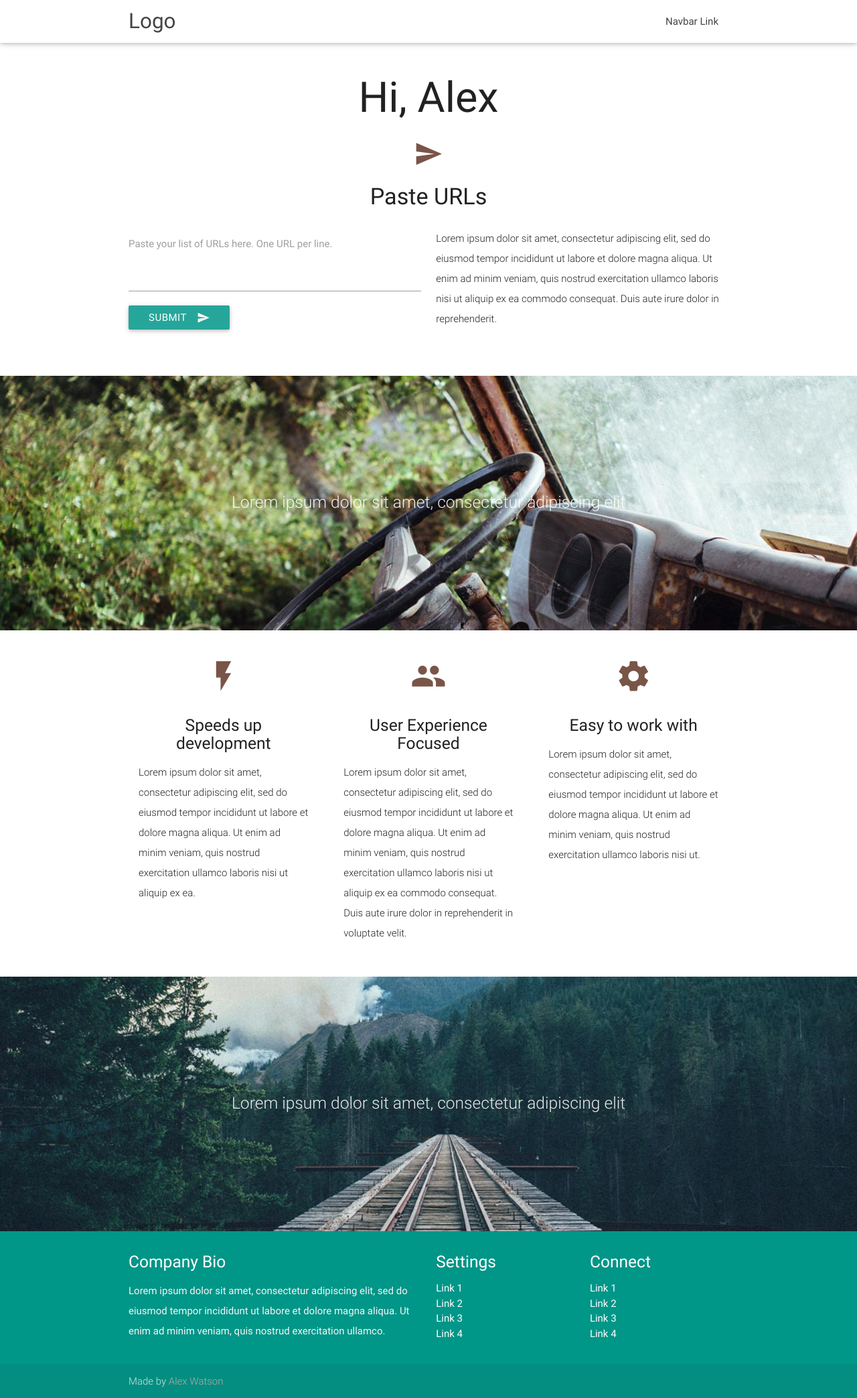
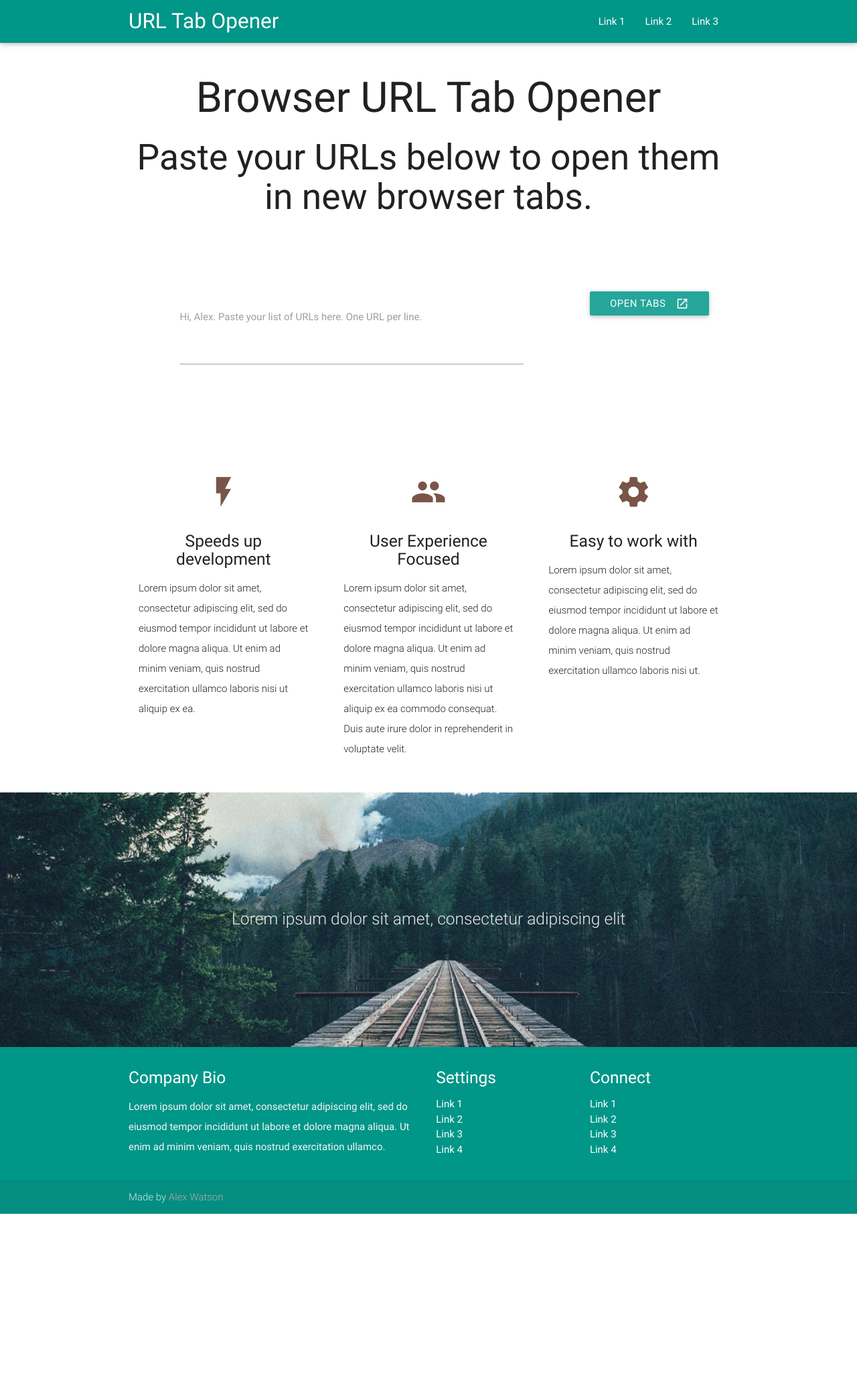
Before and after one commit to alexwatever/py-urlopener, a Flask app: page / in a window 1280 px wide. Shown: the whole page at 67% size. After the commit the page ends 1812 px from the top, so only its background shows below. Run offline with Flask 2, Linux system fonts and the light colour scheme; some libraries are stand-ins or nearby versions.

Commit message:
design changes to tidy up page

```diff
--- a/app/static/js/global.js
+++ b/app/static/js/global.js
@@ -1,45 +1,68 @@
-// init
+// materializecss init
 $(document).ready(function(){
   $('.button-collapse').sideNav();
   $('.parallax').parallax();
 });
 
 
-// main url opener function
+// prevent form natively firing and instead store input data
 $(document).ready(function() {
   $('#formURLs').on('submit', function(e) {
     // prevent form from submitting normally and refreshing page
     e.preventDefault();
 
-    // store textarea field into variable
-    var lines = $('#textareaURLs').val().split(/\n/);
+    // store data from form into variable
+    var data = $('#textareaURLs').val();
 
-    // create empty variables
-    var texts = []; // for array of urls
-    var win = ''; // for opening urls in tabs
+    // validate data
+    validateURLs(data);
+  });
+});
+
+
+// validate data
+function validateURLs(data) {
+  // split data lines into array
+  var lines = data.split(/\n/);
+
+  // create empty array to store valid urls
+  var urlArray = [];
 
   // loop through list of urls to validate
   for (var i=0; i < lines.length; i++) {
-      // only manage this line if it contains a non whitespace character.
+    // handle array item if it contains a non whitespace character.
     if (/\S/.test(lines[i])) {
-
-        // validate url and add http protocol if missing
+      // add http protocol if missing
       if (!lines[i].match(/^[a-zA-Z]+:\/\//))
       {
         lines[i] = 'http://' + lines[i];
-        }
+      };
 
       // push line to array
-        texts.push($.trim(lines[i]));
+      urlArray.push($.trim(lines[i]));
+    } else {
+      // alert if no valid text is entered
+      alert('Please enter at least one valid url.');
     };
   };
 
-    // get length of array
-    var textsLength = texts.length;
+  // store length of array
+  var arrayLength = urlArray.length;
+
+  // if items exist in array then open urls
+  if (arrayLength > 0) {
+    openURLs(urlArray, arrayLength);
+  };
+};
+
+
+// open validated list of urls
+function openURLs(urlArray, arrayLength) {
+  // variable for opening urls in tabs
+  var win = '';
 
   // loop through array of urls and open
-    for (var i=0; i < textsLength; i++) {
-      win = window.open(texts[i], '_blank');
+  for (var i=0; i < arrayLength; i++) {
+    win = window.open(urlArray[i], '_blank');
   };
-  });
-});
+};
--- a/app/templates/index.html
+++ b/app/templates/index.html
@@ -1,28 +1,27 @@
 {% extends "base.html" %}
 
 {% block content %}
-  <h1>Hi, {{ user.nickname }}</h1>
+  <h1>Browser URL Tab Opener</h1>
 
-  <h3><i class="mdi-content-send brown-text"></i></h3>
-  <h4>Paste URLs</h4>
+  <h2>Paste your URLs below to open them in new browser tabs.</h2>
 
-  <div class="row">
-    <!--<form onsubmit="return processURL();">-->
-    <form id="formURLs">
-      <div class="input-field col s6 left-align">
+  <p>&nbsp;</p>
+  <p>&nbsp;</p>
+
+  <form id="formURLs">
+    <div class="row">
+      <div class="col s7 offset-s1 left-align input-field">
         <textarea id="textareaURLs" class="materialize-textarea"></textarea>
-        <label for="textareaURLs">Paste your list of URLs here. One URL per line.</label>
+        <label for="textareaURLs">Hi, {{ user.nickname }}. Paste your list of URLs here. One URL per line.</label>
+      </div>
 
-        <button class="btn waves-effect waves-light" type="submit" name="action">Submit
-          <i class="material-icons right">send</i>
+      <div class="col s3 offset-s1 left-align">
+        <button class="btn waves-effect waves-light" type="submit" name="action">
+          Open Tabs <i class="material-icons right">open_in_new</i>
         </button>
       </div>
-    </form>
+    </div>
+  </form>
 
-    <div class="col s6">
-      <p class="left-align light">
-        Lorem ipsum dolor sit amet, consectetur adipiscing elit, sed do eiusmod tempor incididunt ut labore et dolore magna aliqua. Ut enim ad minim veniam, quis nostrud exercitation ullamco laboris nisi ut aliquip ex ea commodo consequat. Duis aute irure dolor in reprehenderit.
-      </p>
-    </div>
-  </div>
+  <p>&nbsp;</p>
 {% endblock %}
--- a/app/templates/nav.html
+++ b/app/templates/nav.html
@@ -1,15 +1,11 @@
-  <nav class="white" role="navigation">
+  <nav class="teal" role="navigation">
     <div class="nav-wrapper container">
-      <a id="logo-container" href="#" class="brand-logo">Logo</a>
-      <ul class="right hide-on-med-and-down">
-        <li><a href="#">Navbar Link</a></li>
+      <a id="logo-container" href="#" class="brand-logo white-text">URL Tab Opener</a>
+
+      <ul id="nav-mobile" class="right hide-on-med-and-down">
+        <li><a href="#" class="white-text">Link 1</a></li>
+        <li><a href="#" class="white-text">Link 2</a></li>
+        <li><a href="#" class="white-text">Link 3</a></li>
       </ul>
-
-      <ul id="nav-mobile" class="side-nav">
-        <li><a href="#">Navbar Link</a></li>
-      </ul>
-      <a href="#" data-activates="nav-mobile" class="button-collapse">
-        <i class="material-icons">menu</i>
-      </a>
     </div>
   </nav>
--- a/app/templates/parallax.html
+++ b/app/templates/parallax.html
@@ -1,16 +1,3 @@
-  <div class="parallax-container valign-wrapper">
-    <div class="section no-pad-bot">
-      <div class="container">
-        <div class="row center">
-          <h5 class="header col s12 light">Lorem ipsum dolor sit amet, consectetur adipiscing elit</h5>
-        </div>
-      </div>
-    </div>
-    <div class="parallax">
-      <img src="/static/images/parallaxbg-example1.jpg" alt="Open URLs up in separate tabs at the click of a button" title="Open URLs up in separate tabs at the click of a button" />
-    </div>
-  </div>
-
   <div class="container">
     <div class="section">
       <div class="row">
```
Lines whose indentation alone changed are shown as unchanged.
